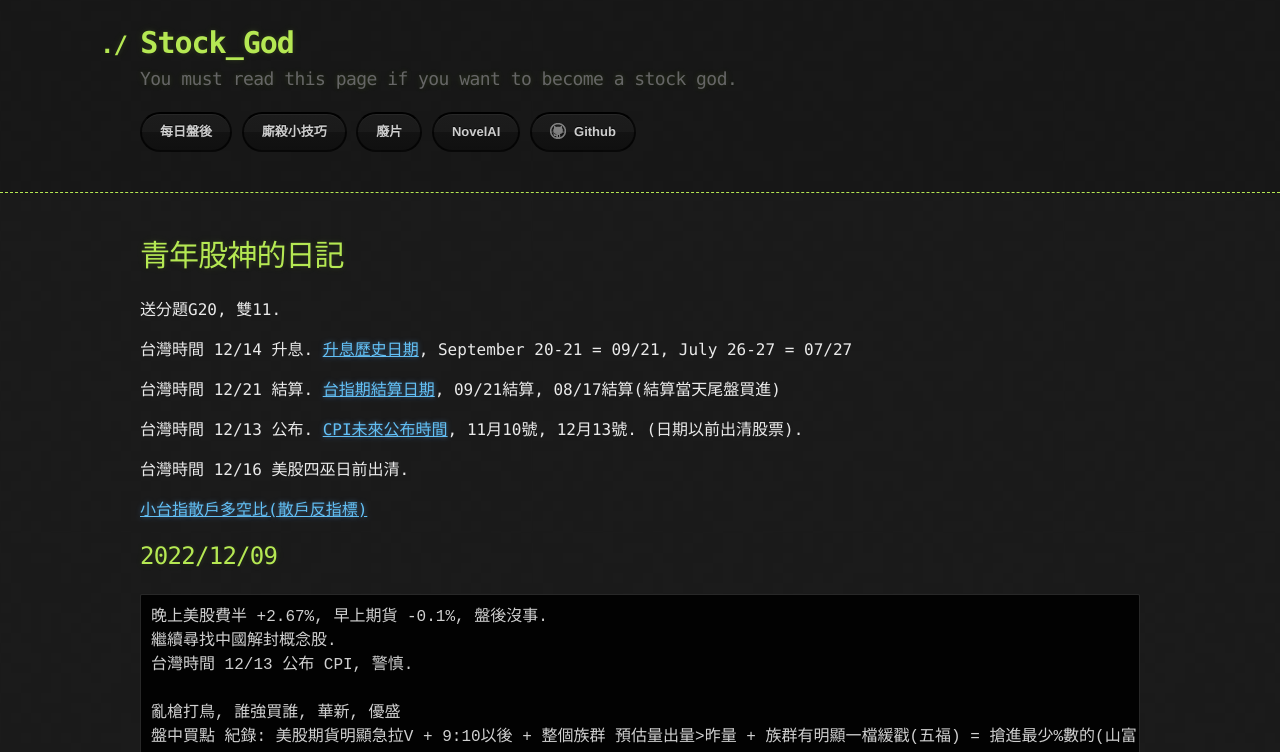
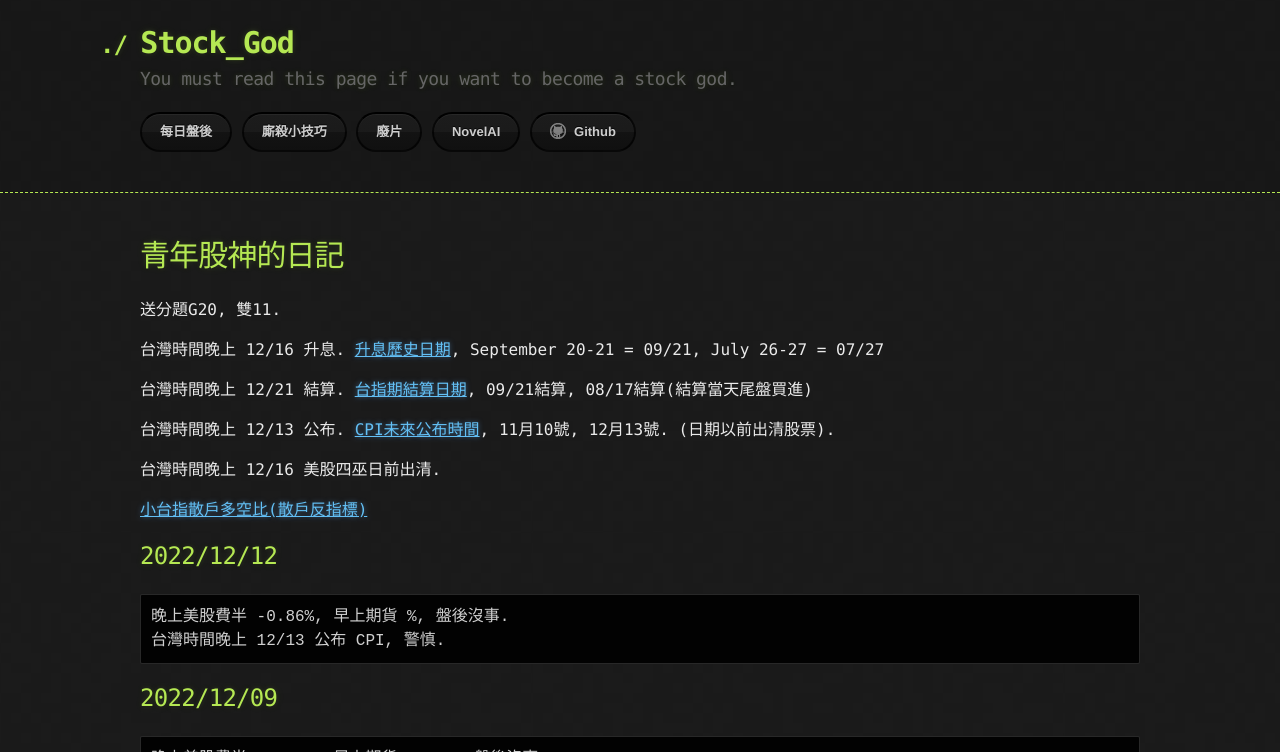
Before and after one commit to lepg5487/Stock_God, a Jekyll site: the page built from index.md, in a window 1280 px wide and 900 px high, cut to the strip 0-752 px from the top of the window. Built offline with Jekyll 4.4.1, drawn with Linux system fonts in a browser that asks for light colours; our own code applies the rules of GitHub Pages for plain Markdown files.

Commit message:
Update index.md

````diff
--- a/index.md
+++ b/index.md
@@ -6,15 +6,21 @@ layout: testlayouts
 
 送分題G20, 雙11.
 
-台灣時間 12/14 升息. [升息歷史日期](https://www.federalreserve.gov/monetarypolicy/fomccalendars.htm), September 20-21 = 09/21, July 26-27 = 07/27
-
-台灣時間 12/21 結算. [台指期結算日期](https://options.tw/%E6%9C%9F%E8%B2%A8%E8%A1%8C%E4%BA%8B%E6%9B%86/), 09/21結算, 08/17結算(結算當天尾盤買進)
-
-台灣時間 12/13 公布. [CPI未來公布時間](https://chihyun.tw/cpi-release-date/), 11月10號, 12月13號. (日期以前出清股票).
-
-台灣時間 12/16 美股四巫日前出清.
+台灣時間晚上 12/16 升息. [升息歷史日期](https://www.federalreserve.gov/monetarypolicy/fomccalendars.htm), September 20-21 = 09/21, July 26-27 = 07/27
+
+台灣時間晚上 12/21 結算. [台指期結算日期](https://options.tw/%E6%9C%9F%E8%B2%A8%E8%A1%8C%E4%BA%8B%E6%9B%86/), 09/21結算, 08/17結算(結算當天尾盤買進)
+
+台灣時間晚上 12/13 公布. [CPI未來公布時間](https://chihyun.tw/cpi-release-date/), 11月10號, 12月13號. (日期以前出清股票).
+
+台灣時間晚上 12/16 美股四巫日前出清.
 
 [小台指散戶多空比(散戶反指標)](https://www.macromicro.me/charts/20069/tw-mtx-long-to-short-ratio-of-individual-player)
+
+## 2022/12/12
+```
+晚上美股費半 -0.86%, 早上期貨 %, 盤後沒事.
+台灣時間晚上 12/13 公布 CPI, 警慎.
+```
 
 ## 2022/12/09
 ```
````
